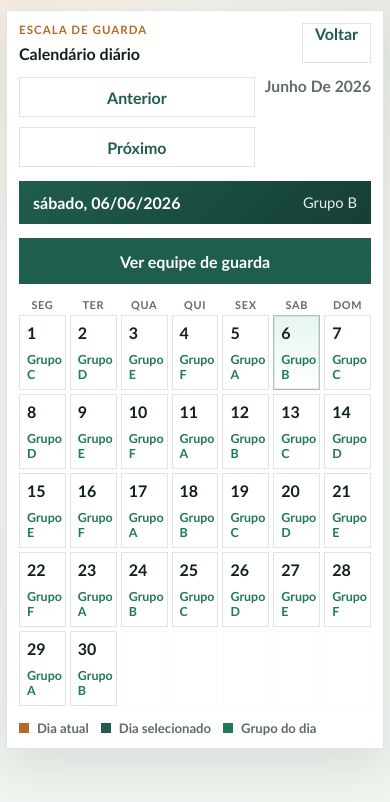
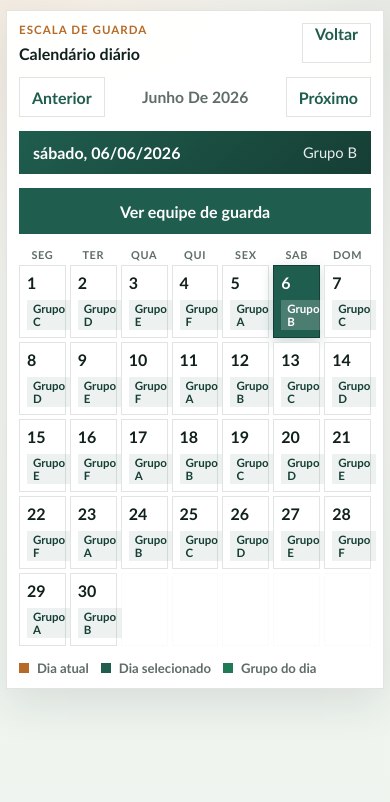
Before and after one commit to higorbrito1/cfp2026, a Next.js app: page /guarda in a window 390 px wide. Shown: the top 802 px of the page. Built offline with nearby package versions, Linux system fonts and the light colour scheme.

Commit message:
feat: implement initial styling and structure fo

```diff
--- a/src/app/globals.css
+++ b/src/app/globals.css
@@ -437,10 +437,16 @@ button:disabled {
   gap: 14px;
 }
 
-.panel-heading,
-.calendar-toolbar {
+.panel-heading {
   display: grid;
   grid-template-columns: 1fr auto;
+  align-items: center;
+  gap: 10px;
+}
+
+.calendar-toolbar {
+  display: flex;
+  justify-content: space-between;
   align-items: center;
   gap: 10px;
 }
@@ -506,6 +512,12 @@ button:disabled {
   background: rgba(255, 255, 255, 0.94);
   color: var(--ink);
   text-align: left;
+  transition: all 0.2s ease;
+}
+
+.calendar-day:hover:not(.is-out) {
+  border-color: var(--brand);
+  background: rgba(255, 255, 255, 1);
 }
 
 .calendar-day strong {
@@ -515,10 +527,12 @@ button:disabled {
 
 .calendar-day span {
   display: inline-block;
-  margin-top: 10px;
-  color: var(--success);
-  font-size: 0.78rem;
+  margin-top: 8px;
+  color: var(--brand-strong);
+  background: rgba(31, 93, 78, 0.08);
+  font-size: 0.72rem;
   font-weight: 800;
+  padding: 2px 6px;
 }
 
 .calendar-day.is-out {
@@ -527,13 +541,20 @@ button:disabled {
 }
 
 .calendar-day.is-selected {
-  border-color: rgba(17, 75, 59, 0.32);
-  background: linear-gradient(180deg, #e7f5ee 0%, #fff 100%);
-  box-shadow: inset 0 0 0 1px rgba(17, 75, 59, 0.1);
+  background: var(--brand) !important;
+  color: #fff !important;
+  border-color: var(--brand-strong) !important;
+  box-shadow: 0 4px 12px rgba(31, 93, 78, 0.24) !important;
+}
+
+.calendar-day.is-selected span {
+  background: rgba(255, 255, 255, 0.2) !important;
+  color: #fff !important;
 }
 
 .calendar-day.is-today {
-  border-color: rgba(181, 106, 40, 0.45);
+  border: 2px solid var(--accent) !important;
+  box-shadow: inset 0 0 0 1px rgba(181, 106, 40, 0.15), 0 0 8px rgba(181, 106, 40, 0.25);
 }
 
 .selected-line {
@@ -723,15 +744,9 @@ button:disabled {
     border-radius: 18px;
   }
 
-  .panel-heading,
-  .calendar-toolbar {
+  .panel-heading {
     align-items: flex-start;
     flex-direction: column;
-  }
-
-  .month-title {
-    text-align: left;
-    width: 100%;
   }
 
   .calendar-grid {
@@ -806,3 +821,62 @@ button:disabled {
     box-shadow: none;
   }
 }
+
+/* Modal styles */
+.modal-backdrop {
+  position: fixed;
+  inset: 0;
+  z-index: 1000;
+  display: flex;
+  align-items: center;
+  justify-content: center;
+  background: rgba(16, 32, 27, 0.45);
+  backdrop-filter: blur(6px);
+  padding: 16px;
+  animation: fadeIn 0.2s ease-out;
+}
+
+.modal-content {
+  position: relative;
+  width: min(480px, 100%);
+  max-height: 90vh;
+  overflow-y: auto;
+  background: var(--surface-strong);
+  border: 1px solid var(--line);
+  box-shadow: 0 24px 50px rgba(0, 0, 0, 0.18);
+  padding: 24px;
+  animation: slideUp 0.2s cubic-bezier(0.16, 1, 0.3, 1);
+}
+
+.modal-close {
+  position: absolute;
+  top: 12px;
+  right: 12px;
+  width: 32px;
+  height: 32px;
+  display: flex;
+  align-items: center;
+  justify-content: center;
+  background: rgba(16, 32, 27, 0.05);
+  border: 0;
+  color: var(--muted);
+  font-size: 1.5rem;
+  line-height: 1;
+  cursor: pointer;
+  transition: background 0.2s, color 0.2s;
+}
+
+.modal-close:hover {
+  background: rgba(193, 36, 36, 0.1);
+  color: var(--danger);
+}
+
+@keyframes fadeIn {
+  from { opacity: 0; }
+  to { opacity: 1; }
+}
+
+@keyframes slideUp {
+  from { transform: translateY(16px); opacity: 0; }
+  to { transform: translateY(0); opacity: 1; }
+}
```
Also changed, not shown: src/app/inicio/page.js (+43 -36 lines).
